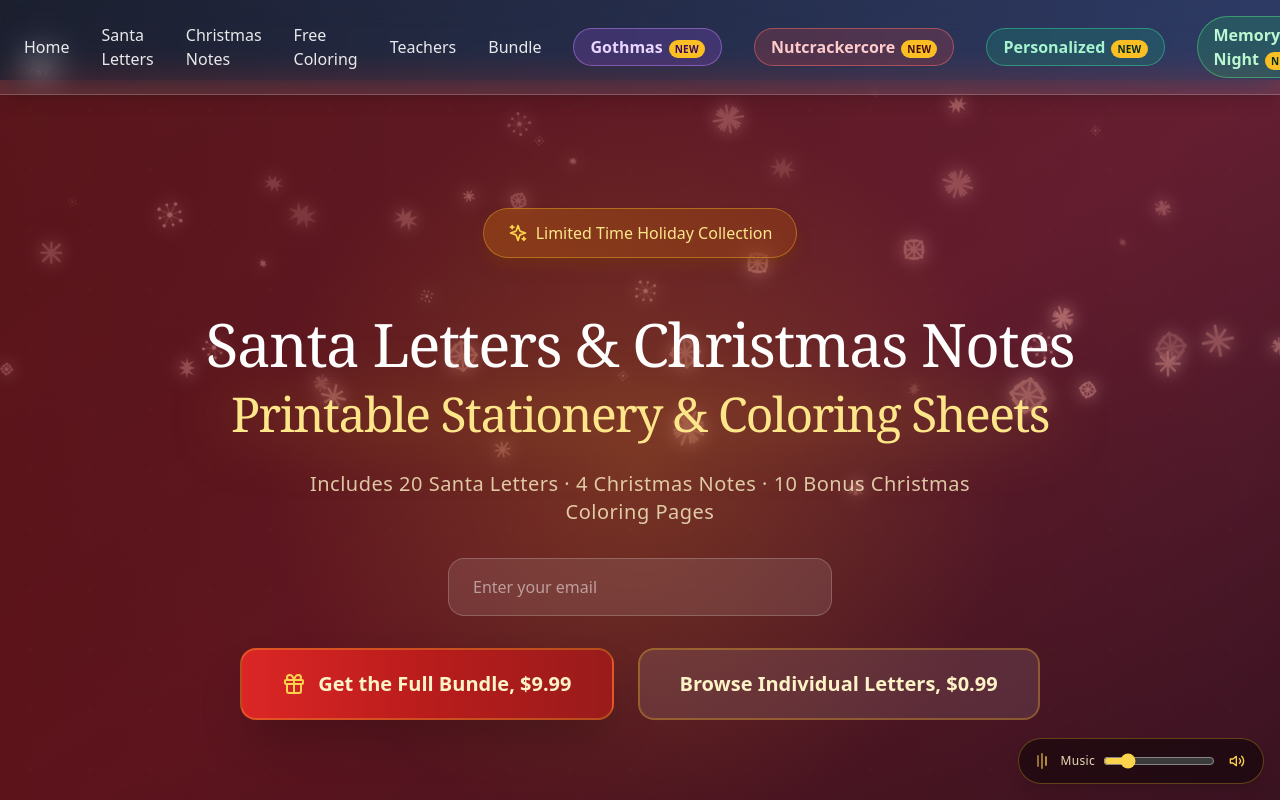
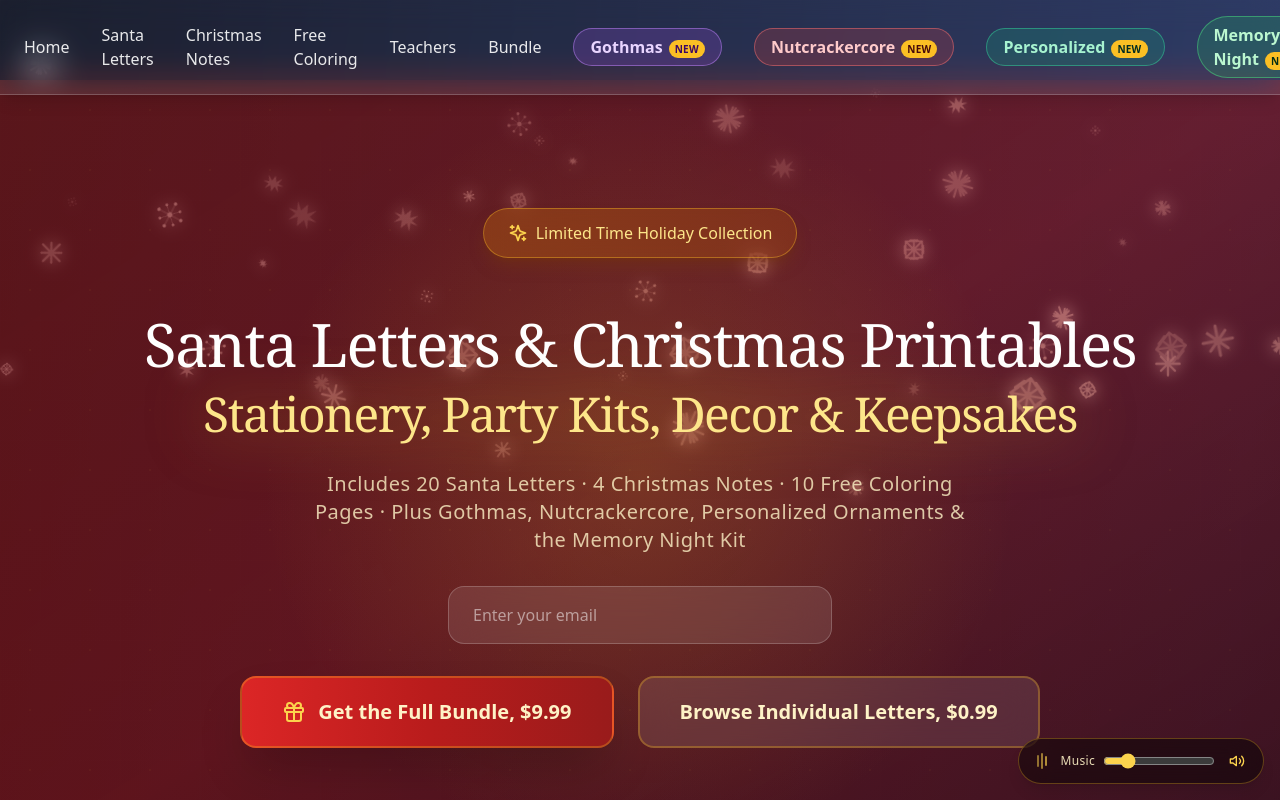
Before and after one commit to JULDDLLC/ChristmasFun.store, a React (Vite) app: page / in a window 1280 px wide. Shown: the top 800 px of the page. Built offline with nearby package versions, Linux system fonts and the light colour scheme; no server answers.

Commit message:
Add countdown back preview to gallery and fix Gothmas ornament copy

```diff
--- a/src/pages/Christmas.tsx
+++ b/src/pages/Christmas.tsx
@@ -482,7 +482,7 @@ function ChristmasContent() {
       id: 'gothmas_ornaments',
       type: 'gothmas_ornaments',
       name: 'Ornament Design Bundle - Set of 12',
-      description: 'Print at home, cut to a circle, and add to a blank ornament (flat wood or ceramic blanks, or inside clear fillable ornaments). Twelve dark celestial designs: crescent moons, a raven, black roses, and a black cat with a gold bow.',
+      description: 'Supplied as full square art with each ornament pictured whole, cap and ring included, ready to place inside your own round template or frame, or display in a blank ornament (flat wood or ceramic blanks, or inside clear fillable ornaments). Twelve dark celestial designs: crescent moons, a raven, black roses, and a black cat with a gold bow.',
       images: [
         'https://drive.google.com/thumbnail?id=1QG1V39MOXJFIo7hPzS7fpREjd-2W8Pvv&sz=w1200',
         'https://drive.google.com/thumbnail?id=1iNNBrxzqcYMu6EplWg0EBxpvS41tOvjg&sz=w1200',
@@ -558,6 +558,7 @@ function ChristmasContent() {
         'https://drive.google.com/thumbnail?id=1zp9A5rpWaf0-2sb3xXmesuimOSFC9LRV&sz=w1200',
         'https://drive.google.com/thumbnail?id=1troDpVgZplkgw8MHqymCzQJWaYRZHmc5&sz=w1200',
         'https://drive.google.com/thumbnail?id=1dC7m9rDI_B_t0XTV3x1KjsyDZHKz4Un8&sz=w1200',
+        'https://drive.google.com/thumbnail?id=1dg2BDvNBs-eL1Pm4guqxhlXxq-sTBD4o&sz=w1200',
       ],
       price: 4.99,
       priceId: 'price_1UPbfvBsr66TjEhQ4fda2F6C',
@@ -1118,16 +1119,15 @@ function ChristmasContent() {
 
               <h1 className="text-5xl md:text-6xl font-serif text-white leading-tight tracking-tight">
                 <span className="block">
-                  Santa Letters &amp; Christmas Notes
+                  Santa Letters &amp; Christmas Printables
                 </span>
                 <span className="block mt-4 text-4xl md:text-5xl text-amber-200 drop-shadow-[0_0_30px_rgba(218,165,32,0.5)]">
-                  Printable Stationery &amp; Coloring Sheets
+                  Stationery, Party Kits, Decor &amp; Keepsakes
                 </span>
               </h1>
 
               <p className="text-lg md:text-xl text-amber-100/80 max-w-2xl mx-auto leading-relaxed tracking-wide">
-  Includes 20 Santa Letters · 4 Christmas Notes
-                · 10 Bonus Christmas Coloring Pages
+  Includes 20 Santa Letters · 4 Christmas Notes · 10 Free Coloring Pages · Plus Gothmas, Nutcrackercore, Personalized Ornaments &amp; the Memory Night Kit
 </p>
 
               <div className="flex flex-col sm:flex-row items-center justify-center gap-6 mt-12">
--- a/src/stripe-config.ts
+++ b/src/stripe-config.ts
@@ -19,7 +19,7 @@ export interface StripeProduct {
  *   Christmas Note (Single) - prod_TZPUQIpa5aK6cV
  *   Christmas Classics Bundle (All 24 Designs) - prod_TZPZj1hniwTEuF
  *   Christmas Notes Bundle (4 Notes) - prod_TZPsGPYV4Mdkmr
- *   Teacher License – prod_TZPwxZFjMvlgfb
+ *   Teacher License: prod_TZPwxZFjMvlgfb
  */
 
 export const STRIPE_PRODUCTS: StripeProduct[] = [
@@ -78,7 +78,7 @@ export const STRIPE_PRODUCTS: StripeProduct[] = [
     priceId: 'price_1UPbfPBsr66TjEhQAgZ52nsc',
     name: 'Gothmas Ornament Design Bundle - 12 Dark Holiday Designs',
     description:
-      'Twelve printable ornament designs in a dark, celestial style: a crescent moon and stars, a raven on a branch, black roses, a black cat with a gold bow, and more. Print at home, cut to a circle, and add to a blank ornament (flat wood or ceramic blanks, or inside clear fillable ornaments. High-resolution PNG files (full square artwork). Instant download from ChristmasFun.store.',
+      'Twelve printable ornament designs in a dark, celestial style: a crescent moon and stars, a raven on a branch, black roses, a black cat with a gold bow, and more. Supplied as full square art with each ornament pictured whole, cap and ring included, ready to place inside your own round template or frame, or display in a blank ornament (flat wood or ceramic blanks, or inside clear fillable ornaments). High-resolution PNG files. Instant download from ChristmasFun.store.',
     price: 4.99,
     currency: 'usd',
     mode: 'payment',
```
